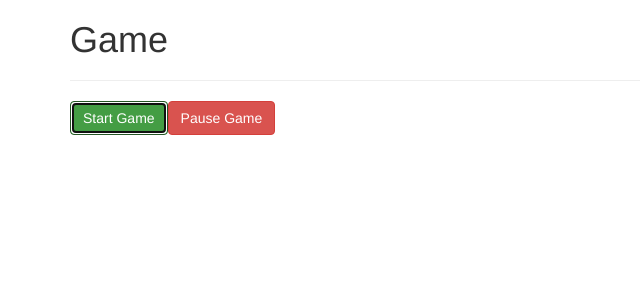
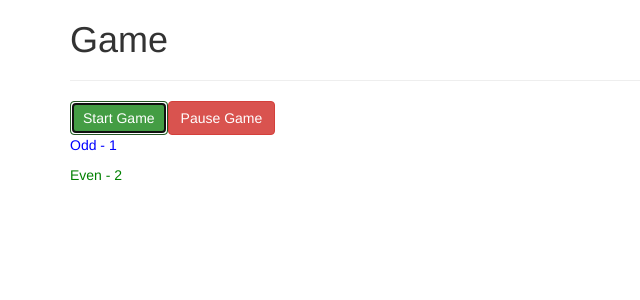
Before and after one commit to ujjwaljindal12/Angular, an Angular app in the folder assign-four/: page / in a window 1280 px wide. Both pictures are taken after a click on the button "Start Game". Shown: the top 300 px of the page, without its empty margins (0-640 px from the left). Built offline with nearby package versions, Linux system fonts and the light colour scheme.

Commit message:
assign-four completed

```diff
--- a/assign-four/src/app/app.component.html
+++ b/assign-four/src/app/app.component.html
@@ -1,9 +1,16 @@
 <div class="container">
   <div class="row">
     <div class="col-xs-12">
-      <app-game-control>
+      <app-game-control (intervalFired)="onIntervalFired($event)">
       </app-game-control>
 
     </div>
   </div>
+  <div class="row">
+    <div class="col-xs-12">
+      <app-odd *ngFor="let oddNumber of oddNumbers" [number]="oddNumber"></app-odd>
+      <app-even *ngFor="let evenNumber of evenNumbers" [number]="evenNumber"></app-even>
+
+    </div>
+  </div>
 </div>
--- a/assign-four/src/app/app.component.ts
+++ b/assign-four/src/app/app.component.ts
@@ -6,5 +6,14 @@
   styleUrls: ['./app.component.css']
 })
 export class AppComponent {
-  title = 'app';
+  oddNumbers: number[] = [];
+  evenNumbers: number[] = [];
+
+  onIntervalFired(firedNumber: number) {
+    if (firedNumber % 2 === 0) {
+      this.evenNumbers.push(firedNumber);
+    } else {
+      this.oddNumbers.push(firedNumber);
+    }
+  }
 }
--- a/assign-four/src/app/even/even.component.css
+++ b/assign-four/src/app/even/even.component.css
@@ -0,0 +1,3 @@
+p {
+  color: green;
+}
--- a/assign-four/src/app/even/even.component.html
+++ b/assign-four/src/app/even/even.component.html
@@ -1,3 +1 @@
-<p>
-  even works!
-</p>
+<p>Even - {{ number }}</p>
--- a/assign-four/src/app/even/even.component.ts
+++ b/assign-four/src/app/even/even.component.ts
@@ -1,4 +1,4 @@
-import { Component, OnInit } from '@angular/core';
+import { Component, OnInit, Input } from '@angular/core';
 
 @Component({
   selector: 'app-even',
@@ -6,6 +6,7 @@
   styleUrls: ['./even.component.css']
 })
 export class EvenComponent implements OnInit {
+@Input() number: number;
 
   constructor() { }
 
--- a/assign-four/src/app/game-control/game-control.component.html
+++ b/assign-four/src/app/game-control/game-control.component.html
@@ -1,4 +1,4 @@
 <h1>Game</h1>
 <hr>
 <button class="btn btn-success" (click)="onStartGame()">Start Game</button>
-<button class="btn btn-danger">Pause Game</button>
+<button class="btn btn-danger" (click)="onPauseGame()">Pause Game</button>
--- a/assign-four/src/app/game-control/game-control.component.ts
+++ b/assign-four/src/app/game-control/game-control.component.ts
@@ -1,4 +1,4 @@
-import { Component, OnInit, EventEmitter } from '@angular/core';
+import { Component, OnInit, EventEmitter, Output } from '@angular/core';
 
 @Component({
   selector: 'app-game-control',
@@ -6,7 +6,7 @@
   styleUrls: ['./game-control.component.css']
 })
 export class GameControlComponent implements OnInit {
-  intervalFired = new EventEmitter<number>();
+  @Output() intervalFired = new EventEmitter<number>();
   interval;
   lastNumber = 0;
 
@@ -21,5 +21,10 @@
   this.lastNumber++;
 },1000)
   }
+  onPauseGame() {
+    clearInterval(this.interval);
+
+  }
+
 
 }
--- a/assign-four/src/app/odd/odd.component.css
+++ b/assign-four/src/app/odd/odd.component.css
@@ -0,0 +1,3 @@
+p {
+  color: blue;
+}
--- a/assign-four/src/app/odd/odd.component.html
+++ b/assign-four/src/app/odd/odd.component.html
@@ -1,3 +1 @@
-<p>
-  odd works!
-</p>
+<p>Odd - {{ number }}</p>
--- a/assign-four/src/app/odd/odd.component.ts
+++ b/assign-four/src/app/odd/odd.component.ts
@@ -1,4 +1,4 @@
-import { Component, OnInit } from '@angular/core';
+import { Component, OnInit, Input } from '@angular/core';
 
 @Component({
   selector: 'app-odd',
@@ -6,7 +6,7 @@
   styleUrls: ['./odd.component.css']
 })
 export class OddComponent implements OnInit {
-
+  @Input() number: number;
   constructor() { }
 
   ngOnInit() {
```
